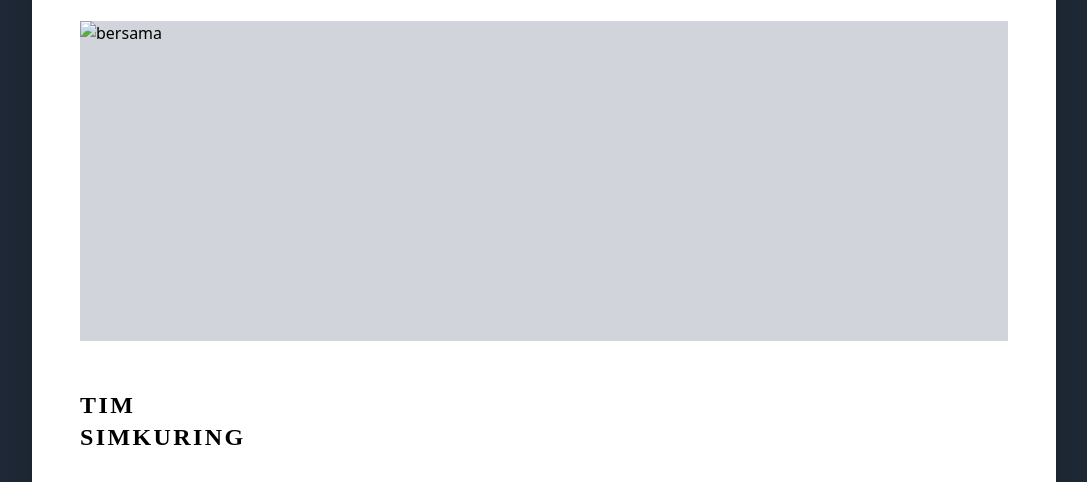
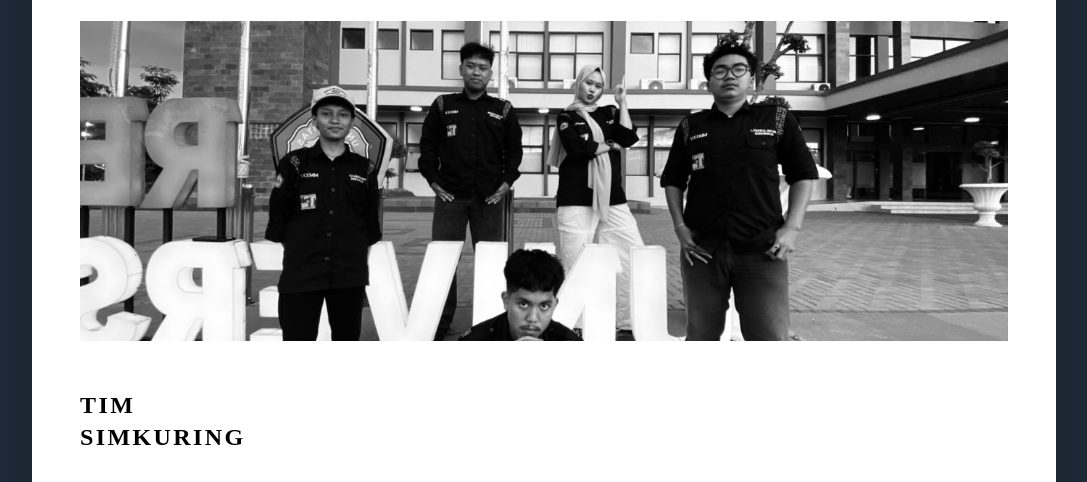
Before and after one commit to 257006111004-ai/Website-travaska, a plain HTML site: page ngeunaan-kuring.html in a window 1280 px wide. Shown: the part 265-747 px from the top of the page, without its empty margins (96-1183 px from the left). Drawn offline with nearby package versions, Linux system fonts and the light colour scheme; the site is published under a folder, as on GitHub Pages, so addresses that start at the root find nothing.

Commit message:
Update ngeunaan-kuring.html

```diff
--- a/ngeunaan-kuring.html
+++ b/ngeunaan-kuring.html
@@ -34,7 +34,7 @@
                 </h1>
 
                 <div class="w-full h-80 bg-gray-300 flex items-center justify-center mb-8 relative">
-                    <img src="/img/ngeunaan-kuring/bersama.jpeg" alt="bersama" class="w-full h-full object-cover">
+                    <img src="img/ngeunaan-kuring/bersama.jpeg" alt="bersama" class="w-full h-full object-cover">
                 </div>
             </div>
 
```
